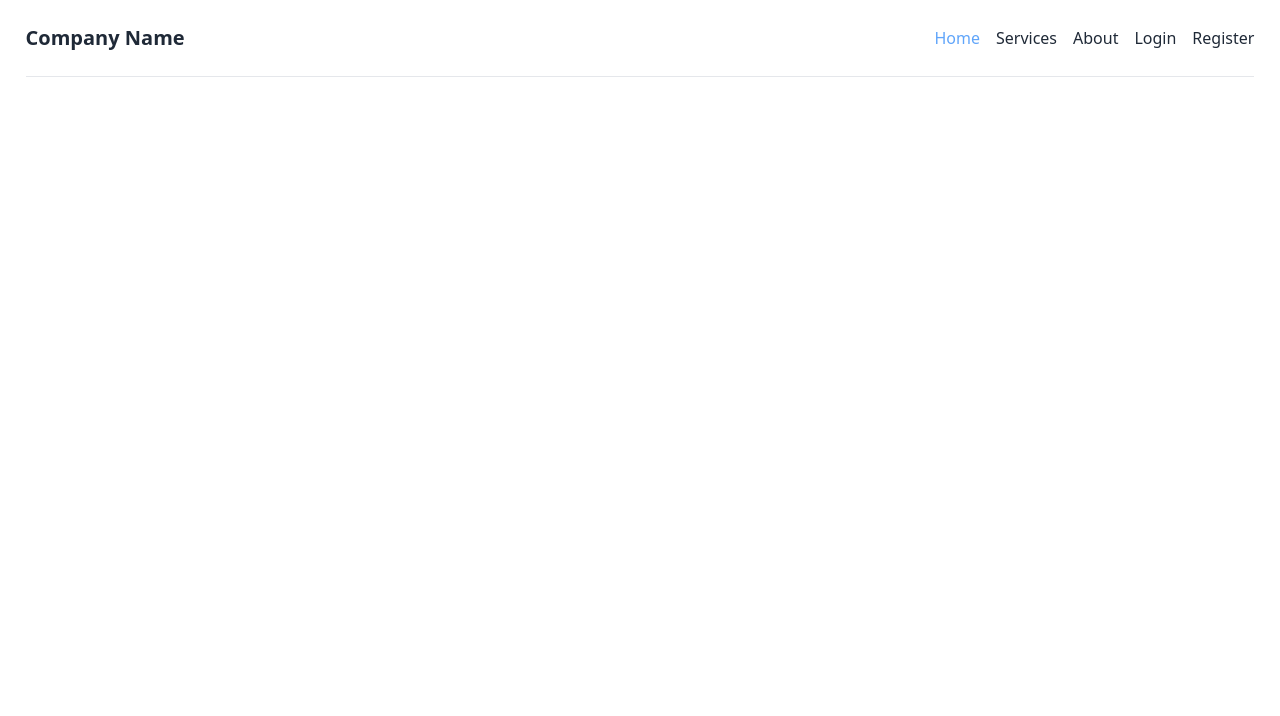
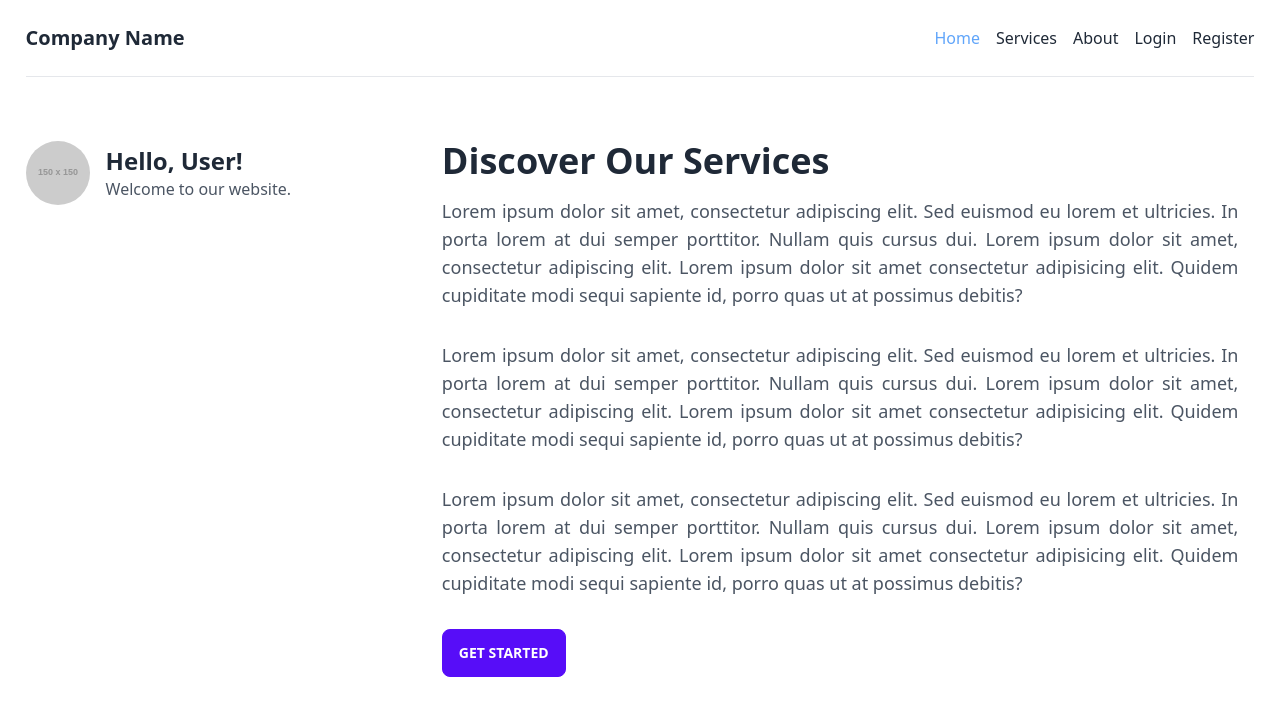
Before and after one commit to naimalinaim1/proximaCMS, a React (Vite) app: page / in a window 1280 px wide. Shown: the top 716 px of the page. Built offline with nearby package versions, Linux system fonts and the light colour scheme.

Commit message:
Simple hero section added

```diff
--- /dev/null
+++ b/src/pages/Hero/Hero.jsx
@@ -0,0 +1,55 @@
+import React from "react";
+
+const Hero = () => {
+  return (
+    <section className="mt-8 py-8 grid gap-5 grid-cols-12 justify-between">
+      <div className="col-span-4">
+        <div className="flex items-center">
+          <img
+            className="w-16 h-16 rounded-full object-cover mr-4"
+            src="https://via.placeholder.com/150"
+            alt="User avatar"
+          />
+          <div>
+            <h2 className="text-2xl font-bold">Hello, User!</h2>
+            <p className="text-gray-600">Welcome to our website.</p>
+          </div>
+        </div>
+      </div>
+      <div className="col-span-8">
+        <div className="pr-4">
+          <h1 className="text-4xl font-bold mb-4">Discover Our Services</h1>
+          <p className="text-lg mb-8 text-gray-600 text-justify">
+            Lorem ipsum dolor sit amet, consectetur adipiscing elit. Sed euismod
+            eu lorem et ultricies. In porta lorem at dui semper porttitor.
+            Nullam quis cursus dui. Lorem ipsum dolor sit amet, consectetur
+            adipiscing elit. Lorem ipsum dolor sit amet consectetur adipisicing
+            elit. Quidem cupiditate modi sequi sapiente id, porro quas ut at
+            possimus debitis?
+          </p>
+          <p className="text-lg mb-8 text-gray-600 text-justify">
+            Lorem ipsum dolor sit amet, consectetur adipiscing elit. Sed euismod
+            eu lorem et ultricies. In porta lorem at dui semper porttitor.
+            Nullam quis cursus dui. Lorem ipsum dolor sit amet, consectetur
+            adipiscing elit. Lorem ipsum dolor sit amet consectetur adipisicing
+            elit. Quidem cupiditate modi sequi sapiente id, porro quas ut at
+            possimus debitis?
+          </p>
+          <p className="text-lg mb-8 text-gray-600 text-justify">
+            Lorem ipsum dolor sit amet, consectetur adipiscing elit. Sed euismod
+            eu lorem et ultricies. In porta lorem at dui semper porttitor.
+            Nullam quis cursus dui. Lorem ipsum dolor sit amet, consectetur
+            adipiscing elit. Lorem ipsum dolor sit amet consectetur adipisicing
+            elit. Quidem cupiditate modi sequi sapiente id, porro quas ut at
+            possimus debitis?
+          </p>
+          <button className="btn btn-primary" size="large">
+            Get Started
+          </button>
+        </div>
+      </div>
+    </section>
+  );
+};
+
+export default Hero;
--- /dev/null
+++ b/src/pages/Home/Home.jsx
@@ -0,0 +1,12 @@
+import React from "react";
+import Hero from "../Hero/Hero";
+
+const Home = () => {
+  return (
+    <main className="w-[96%] max-w-[1280px] mx-auto">
+      <Hero />
+    </main>
+  );
+};
+
+export default Home;
--- a/src/pages/Shared/ErrorPage/ErrorPage.jsx
+++ b/src/pages/Shared/ErrorPage/ErrorPage.jsx
@@ -15,7 +15,9 @@ const ErrorPage = () => {
           <p className="text-lg mb-4">
             We're sorry, but the page you requested could not be found.
           </p>
-          <p className="text-lg mb-4">{error.statusText || error.message}</p>
+          <p className="text-lg mb-4 text-red-500">
+            {error.statusText || error.message}
+          </p>
           <Link to="/">
             <button className="btn btn-primary text-white font-semibold">
               Go back to home
--- a/src/router/Router.jsx
+++ b/src/router/Router.jsx
@@ -3,6 +3,7 @@ import App from "../App";
 import Register from "../pages/Register/Register";
 import Login from "../pages/Login/Login";
 import ErrorPage from "../pages/Shared/ErrorPage/ErrorPage";
+import Home from "../pages/Home/Home";
 
 const router = createBrowserRouter([
   {
@@ -10,6 +11,10 @@ const router = createBrowserRouter([
     element: <App />,
     errorElement: <ErrorPage />,
     children: [
+      {
+        path: "/",
+        element: <Home />,
+      },
       {
         path: "/register",
         element: <Register />,
```
